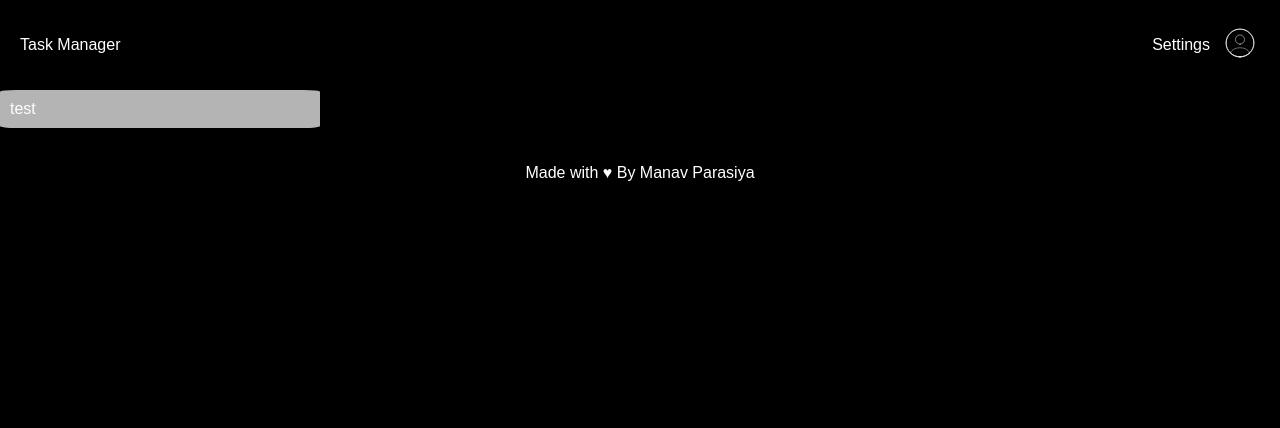
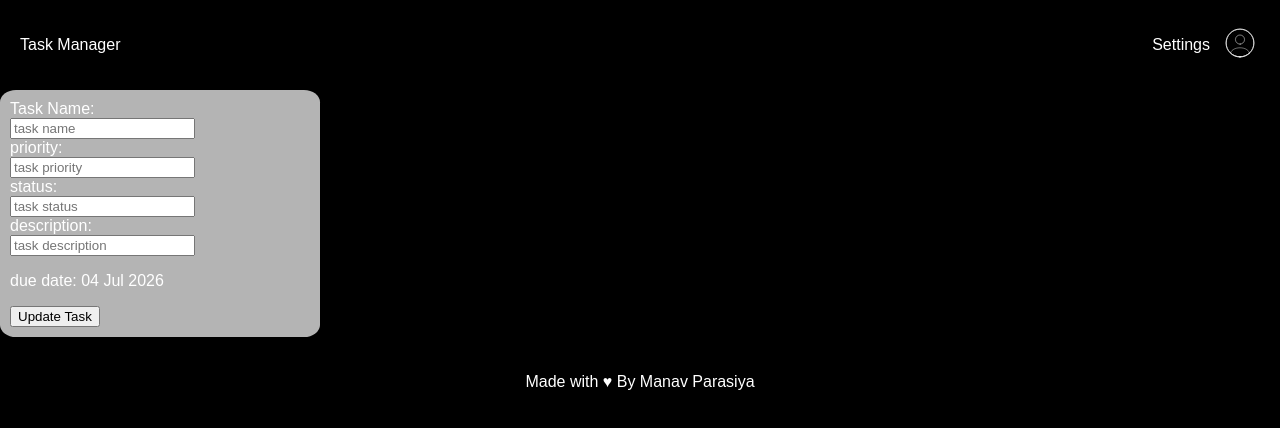
Before and after one commit to manav-parasiya/task-manager, a React (Vite) app in the folder frontend/: page /edit-task/1 in a window 1280 px wide. Shown: the top 428 px of the page. Built offline with nearby package versions, Linux system fonts and the light colour scheme; no server answers.

Commit message:
fix: in-progress edit single task

```diff
--- a/frontend/src/features/task-manager/task-listing/components/EditSingleTask.jsx
+++ b/frontend/src/features/task-manager/task-listing/components/EditSingleTask.jsx
@@ -17,23 +17,41 @@ function EditSingleTask(props) {
 
     const getTasks = async () => {
         const result = await api.get(`https://task-manager-production-4c2f.up.railway.app/v1/api/tasks?limit=5&offset=0&id=${params?.id}`);
-        setTasksData(result?.data?.data)
+        setTasksData(result?.data?.data[0])
     }
+
+    const updateTask = async () => {
+        const result = await api.put(`https://task-manager-production-4c2f.up.railway.app/v1/api/tasks/${params?.id}`, TasksData);
+        // setTasksData(result?.data?.data[0])
+    }
+
 
     useEffect(() => {
         getTasks();
     }, []);
 
 
+    useEffect(() => {
+    }, [TasksData]);
     return (
         <>
             <div className='single-task-card-section'>
-                test
-                {/* <p>{name}</p>
-                <p>Priority: {priority}</p>
-                <p>Status: {status}</p>
-                {description && <p> Description: {description} </p>}
-                <p>due date: {moment(due_date).format('DD MMM YYYY')}</p> */}
+                <form action="" method="post" onSubmit={() =>{updateTask()}}>
+                    <label htmlFor="name">Task Name:</label>
+                    <input placeholder='task name' defaultValue={TasksData?.name} onChange={(e) => { setTasksData((prev) => {
+                        name: e.target.value,
+                        {...prev}
+                    })}}/>
+                    <label htmlFor="priority">priority:</label>
+                    <input defaultValue={TasksData?.priority} placeholder='task priority' />
+                    <label htmlFor="status">status:</label>
+                    <input defaultValue={TasksData?.status} placeholder='task status' />
+                    <label htmlFor="description">description:</label>
+                    <input defaultValue={TasksData?.description} placeholder='task description' />
+                    <p>due date: {moment(TasksData?.due_date).format('DD MMM YYYY')}</p>
+                    <button type="submit">Update Task</button>
+                </form>
+
             </div>
         </>
     )
--- a/frontend/src/features/task-manager/task-listing/styles/task-listing.css
+++ b/frontend/src/features/task-manager/task-listing/styles/task-listing.css
@@ -10,3 +10,7 @@
     padding: 10px;
     border-radius: 5%;
 }
+
+.single-task-card-section label,input{
+    display: block;
+}
```
